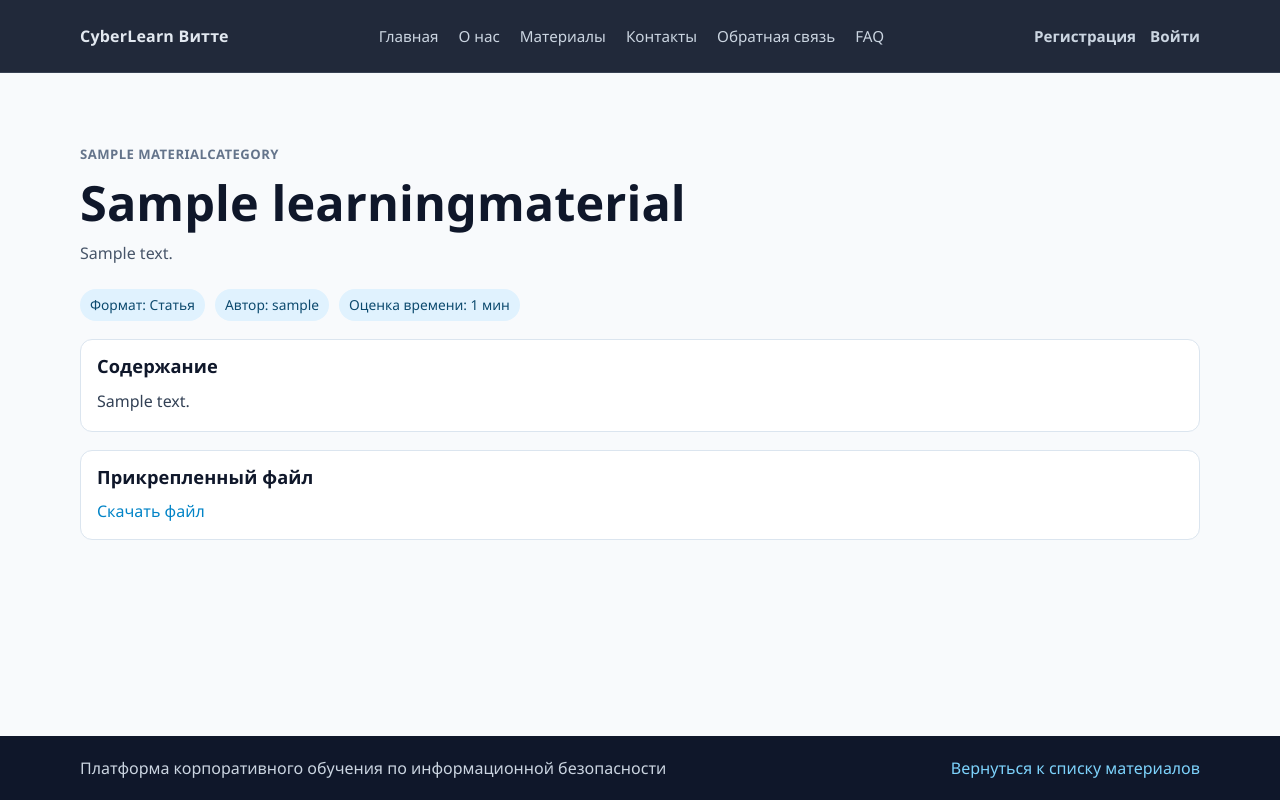
After one commit to corpedu1/corpedu, a Django app: a page that uses templates/material_detail.html in a window 1280 px wide. The commit adds this page. Run offline with Django 5.2, Linux system fonts and the light colour scheme; tables that the repository leaves empty hold one stand-in row (values such as "Sample post").

Commit message:
Added detailed material view page

```diff
--- a/app/models.py
+++ b/app/models.py
@@ -95,6 +95,12 @@ class LearningMaterial(models.Model):
     slug = models.SlugField(max_length=280, unique=True, verbose_name="Слаг")
     summary = models.TextField(blank=True, verbose_name="Краткое описание")
     content = models.TextField(verbose_name="Содержание")
+    attachment = models.FileField(
+        upload_to="materials/attachments/",
+        null=True,
+        blank=True,
+        verbose_name="Файл (PDF или DOCX)",
+    )
     material_format = models.CharField(
         max_length=20,
         choices=MaterialFormat.choices,
@@ -129,3 +135,11 @@ class LearningMaterial(models.Model):
         Возвращает заголовок материала.
         """
         return self.title
+
+    def is_pdf_attachment(self):
+        """
+        Проверяет, является ли прикрепленный файл PDF.
+        """
+        if not self.attachment:
+            return False
+        return self.attachment.name.lower().endswith(".pdf")
--- a/app/settings.py
+++ b/app/settings.py
@@ -125,5 +125,7 @@ USE_TZ = True
 
 STATIC_URL = "static/"
 STATICFILES_DIRS = [BASE_DIR / "static"]
+MEDIA_URL = "/media/"
+MEDIA_ROOT = BASE_DIR / "media"
 
 AUTH_USER_MODEL = "app.User"
--- a/app/urls.py
+++ b/app/urls.py
@@ -15,6 +15,8 @@ Including another URLconf
     2. Add a URL to urlpatterns:  path('blog/', include('blog.urls'))
 """
 from django.contrib import admin
+from django.conf import settings
+from django.conf.urls.static import static
 from django.urls import path
 from . import views
 
@@ -25,6 +27,7 @@ urlpatterns = [
     path('feedback/', views.feedback, name='feedback'),
     path('faq/', views.faq, name='faq'),
     path('materials/', views.materials, name='materials'),
+    path('materials/<slug:slug>/', views.material_detail, name='material_detail'),
     path('register/', views.register, name='register'),
     path('login/', views.login, name='login'),
     path('logout/', views.logout, name='logout'),
@@ -36,3 +39,6 @@ urlpatterns = [
     path('curator-panel/materials/create/', views.curator_material_create, name='curator_material_create'),
     path('admin/', admin.site.urls),
 ]
+
+if settings.DEBUG:
+    urlpatterns += static(settings.MEDIA_URL, document_root=settings.MEDIA_ROOT)
--- a/app/views.py
+++ b/app/views.py
@@ -9,7 +9,7 @@ from django.contrib.auth.decorators import login_required
 from django.contrib.auth.forms import PasswordChangeForm
 from django.core.exceptions import ValidationError
 from django.db.models.deletion import ProtectedError
-from django.shortcuts import redirect, render
+from django.shortcuts import get_object_or_404, redirect, render
 from django.utils import timezone
 from django.utils.text import slugify
 
@@ -101,6 +101,23 @@ def materials(request):
     """
     items = LearningMaterial.objects.filter(is_published=True).select_related("category", "author")
     return render(request, "materials.html", {"materials": items})
+
+
+def material_detail(request, slug):
+    """
+    Отображает страницу детального просмотра обучающего материала.
+    """
+    material = get_object_or_404(
+        LearningMaterial.objects.select_related("category", "author"),
+        slug=slug,
+    )
+    can_view_draft = request.user.is_authenticated and (
+        request.user.role == UserRole.ADMINISTRATOR
+        or material.author_id == request.user.id
+    )
+    if not material.is_published and not can_view_draft:
+        return redirect("materials")
+    return render(request, "material_detail.html", {"material": material})
 
 
 def register(request):
@@ -330,7 +347,7 @@ def curator_material_create(request):
         return redirect("landing")
     success_message = ""
     if request.method == "POST":
-        form = CuratorMaterialForm(request.POST)
+        form = CuratorMaterialForm(request.POST, request.FILES)
         if form.is_valid():
             material = form.save(commit=False)
             material.author = request.user
--- a/static/css/landing.css
+++ b/static/css/landing.css
@@ -994,6 +994,16 @@ a {
     color: #0f172a;
 }
 
+.material-card__title-link {
+    text-decoration: none;
+    color: inherit;
+    transition: color 0.2s ease;
+}
+
+.material-card__title-link:hover {
+    color: #0284c7;
+}
+
 .material-card p {
     color: #475569;
     line-height: 1.62;
@@ -1018,6 +1028,67 @@ a {
     background: #eff6ff;
     padding: 22px 18px;
     color: #1e3a8a;
+}
+
+.material-detail-page h1 {
+    color: #0f172a;
+    margin-bottom: 10px;
+}
+
+.material-detail-meta {
+    margin-top: 16px;
+    display: flex;
+    flex-wrap: wrap;
+    gap: 10px;
+}
+
+.material-detail-meta span {
+    font-size: 0.86rem;
+    color: #0c4a6e;
+    background: #e0f2fe;
+    border-radius: 999px;
+    padding: 6px 10px;
+}
+
+.material-detail-content,
+.material-detail-file {
+    margin-top: 18px;
+    border: 1px solid #dbe5ef;
+    border-radius: 12px;
+    background: #ffffff;
+    padding: 16px;
+}
+
+.material-detail-content h3,
+.material-detail-file h3 {
+    margin-bottom: 10px;
+}
+
+.material-detail-content p {
+    color: #334155;
+    line-height: 1.7;
+}
+
+.material-detail-file a {
+    color: #0284c7;
+    text-decoration: none;
+}
+
+.material-detail-file a:hover {
+    text-decoration: underline;
+}
+
+.material-detail-pdf-wrap {
+    margin-top: 12px;
+    border: 1px solid #cbd5e1;
+    border-radius: 10px;
+    overflow: hidden;
+}
+
+.material-detail-pdf {
+    width: 100%;
+    height: 640px;
+    border: 0;
 }
 
 .admin-panel-page .section h1 {
@@ -1786,6 +1857,10 @@ a {
         grid-template-columns: 1fr;
     }
 
+    .material-detail-pdf {
+        height: 420px;
+    }
+
     .admin-panel-grid {
         grid-template-columns: 1fr;
     }
--- /dev/null
+++ b/templates/material_detail.html
@@ -0,0 +1,53 @@
+<!DOCTYPE html>
+<html lang="ru">
+<head>
+    <meta charset="UTF-8">
+    <meta name="viewport" content="width=device-width, initial-scale=1.0">
+    <title>{{ material.title }} | CyberLearn Витте</title>
+    {% load static %}
+    <link rel="stylesheet" href="{% static 'css/landing.css' %}">
+</head>
+<body class="materials-page">
+    {% include "partials/navbar.html" %}
+
+    <main>
+        <section class="section material-detail-page">
+            <div class="container">
+                <p class="section-kicker">{{ material.category.name }}</p>
+                <h1>{{ material.title }}</h1>
+                <p class="section-subtitle">{{ material.summary|default:"Описание материала отсутствует." }}</p>
+
+                <div class="material-detail-meta">
+                    <span>Формат: {{ material.get_material_format_display }}</span>
+                    <span>Автор: {{ material.author.username }}</span>
+                    <span>Оценка времени: {{ material.estimated_minutes }} мин</span>
+                </div>
+
+                <article class="material-detail-content">
+                    <h3>Содержание</h3>
+                    <p>{{ material.content|linebreaksbr }}</p>
+                </article>
+
+                {% if material.attachment %}
+                    <article class="material-detail-file">
+                        <h3>Прикрепленный файл</h3>
+                        <p><a href="{{ material.attachment.url }}" target="_blank" rel="noopener noreferrer">Скачать файл</a></p>
+                        {% if material.is_pdf_attachment %}
+                            <div class="material-detail-pdf-wrap">
+                                <iframe src="{{ material.attachment.url }}" title="Просмотр PDF" class="material-detail-pdf"></iframe>
+                            </div>
+                        {% endif %}
+                    </article>
+                {% endif %}
+            </div>
+        </section>
+    </main>
+
+    <footer class="footer">
+        <div class="container footer__content">
+            <p>Платформа корпоративного обучения по информационной безопасности</p>
+            <a href="/materials/">Вернуться к списку материалов</a>
+        </div>
+    </footer>
+</body>
+</html>
--- a/templates/materials.html
+++ b/templates/materials.html
@@ -27,7 +27,7 @@
                                     <span>{{ item.category.name }}</span>
                                     <span>{{ item.get_material_format_display }}</span>
                                 </div>
-                                <h3>{{ item.title }}</h3>
+                                <h3><a class="material-card__title-link" href="/materials/{{ item.slug }}/">{{ item.title }}</a></h3>
                                 <p>{{ item.summary|default:"Описание материала будет добавлено позднее." }}</p>
                                 <div class="material-card__footer">
                                     <span>Автор: {{ item.author.username }}</span>
```
Also changed, not shown: app/forms.py (+13 -0 lines), templates/curator_material_create.html (+6 -1 lines).
